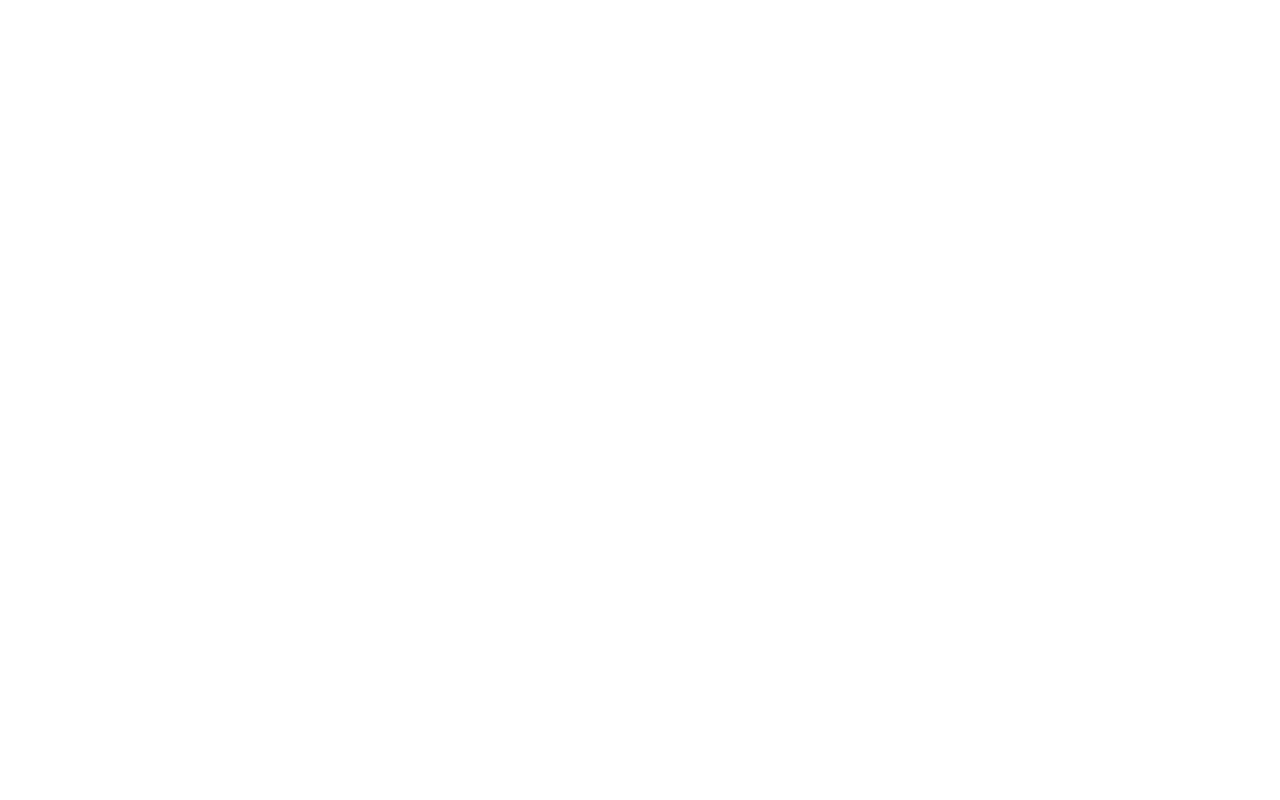
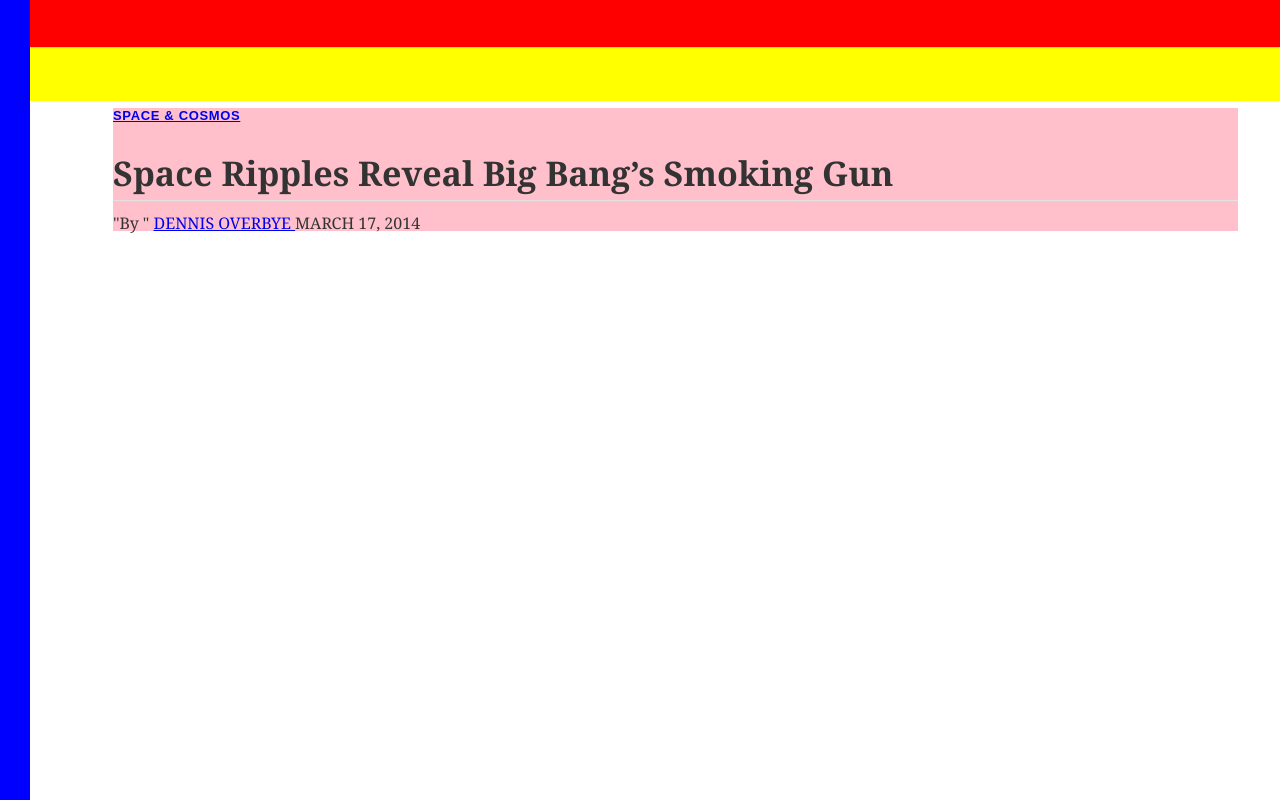
Before and after one commit to N4de/NYTimes, a plain HTML site: page index.html in a window 1280 px wide. Drawn offline with Linux system fonts and the light colour scheme.

Commit message:
add elements

```diff
--- a/index.css
+++ b/index.css
@@ -0,0 +1,86 @@
+#main-header {
+	position: fixed;
+	margin-left: 30px;
+	background-color: red;
+	min-width: 315px;
+  top: 0;
+  left: 0;
+  width: 100%;
+  z-index: 1000000090;
+  height: 47px;
+  border-bottom: 1px solid #CCCCCC;
+}
+
+body {
+	font-family: "nyt-cheltenham",georgia,"times new roman",times,serif;
+  color: #333;
+  background-color: #fff;
+}
+
+#sidebar {
+	width: 30px;
+	position: fixed;
+	background-color: blue;
+	height: 100%;
+}
+
+#article-suggestions {
+	position: relative;
+  height: 100px;
+  overflow: hidden;
+  z-index: 1000000030;
+  border-top: 1px solid #ccc;
+  background-color: yellow;
+  margin-left: 30px;
+}
+
+#center {
+	margin-top: 7px;
+}
+
+main {
+	width: 1125px;
+	margin-right: 113px;
+	margin-left: 113px;
+	background-color: pink;
+}
+
+#article-header {
+  margin-bottom: 20px;
+}
+
+.kicker {
+	font-size: 12px;
+  font-size: 0.75rem;
+  line-height: 16px;
+  line-height: 1rem;
+  font-weight: 300;
+  font-style: normal;
+  font-family: "nyt-cheltenham",georgia,"times new roman",times,serif;
+  text-transform: uppercase;
+  letter-spacing: 0.075em;
+  color: #000;
+  margin-bottom: 32px;
+}
+
+.kicker-label {
+	font-size: 13px;
+  font-size: 0.8125rem;
+  line-height: 16px;
+  line-height: 1rem;
+  font-weight: 700;
+  font-style: normal;
+  font-family: "nyt-franklin",arial,helvetica,sans-serif;
+  letter-spacing: 0.05em;
+}
+
+.headline {
+	font-size: 2.125rem;
+	font-weight: 700;
+	margin-bottom: 10px;
+}
+
+#story-footer {
+	padding-top: 14px;
+  border-top: 1px solid #e2e2e2;
+}
--- a/index.html
+++ b/index.html
@@ -7,6 +7,31 @@
 	<link rel="stylesheet" type="text/css" href="index.css">
 </head>
 <body>
-
+	<header id="main-header"></header>
+	<div id="sidebar"></div>
+	<nav id="article-suggestions"></nav>
+	<main>
+		<div id="center">
+			<header id="article-header">
+				<h3 class="kicker">
+					<span class="kicker-label">
+						<a href="http://www.nytimes.com/pages/science/space/index.html">Space &amp; Cosmos</a>
+					</span>
+				</h3>
+				<h1 class="headline">Space Ripples Reveal Big Bang’s Smoking Gun</h1>
+				<div id="story-footer">
+					<p>
+						<span>
+							"By "
+							<a href="http://www.nytimes.com/by/dennis-overbye" title="More Articles by DENNIS OVERBYE">
+								<span>DENNIS OVERBYE</span>
+							</a>
+							<time class="dateline" datetime="2016-02-11T11:06:41-05:00" itemprop="dateModified" content="2016-02-11T11:06:41-05:00">MARCH 17, 2014</time>
+						</span>
+					</p>
+				</div>
+			</header>
+		</div>
+	</main>
 </body>
 </html>
```
